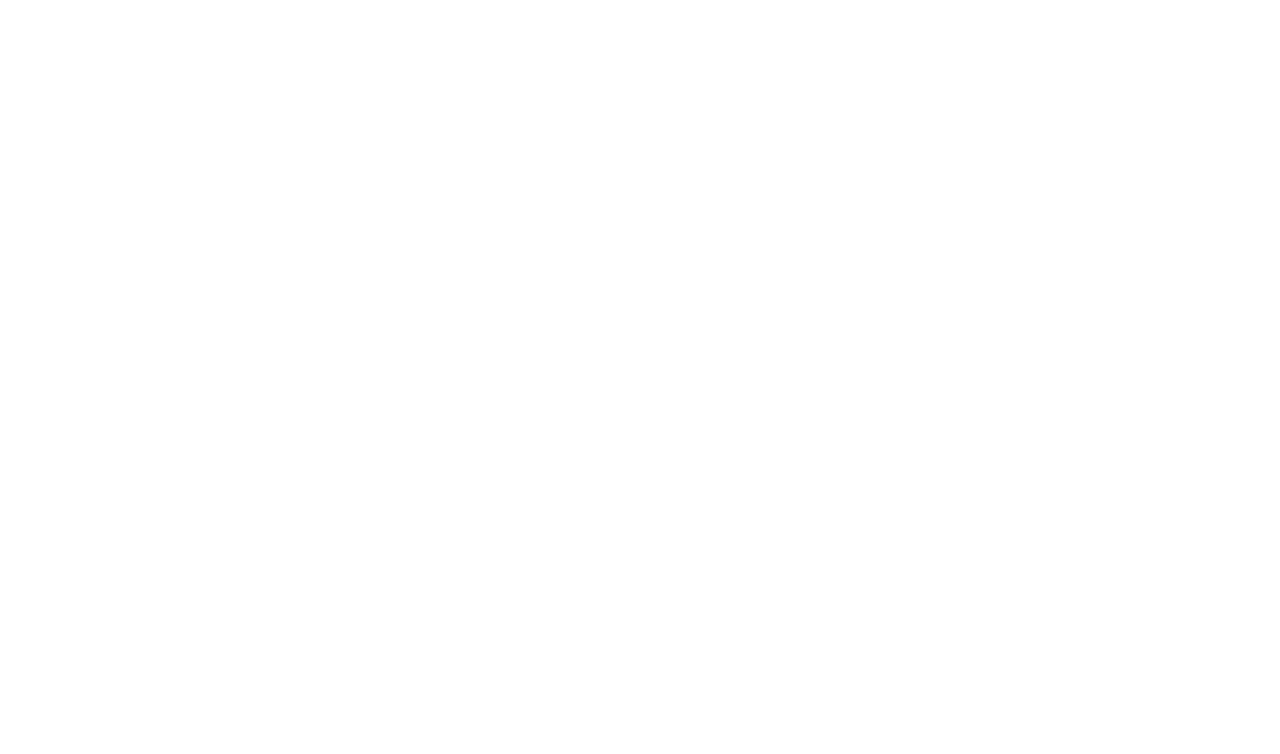
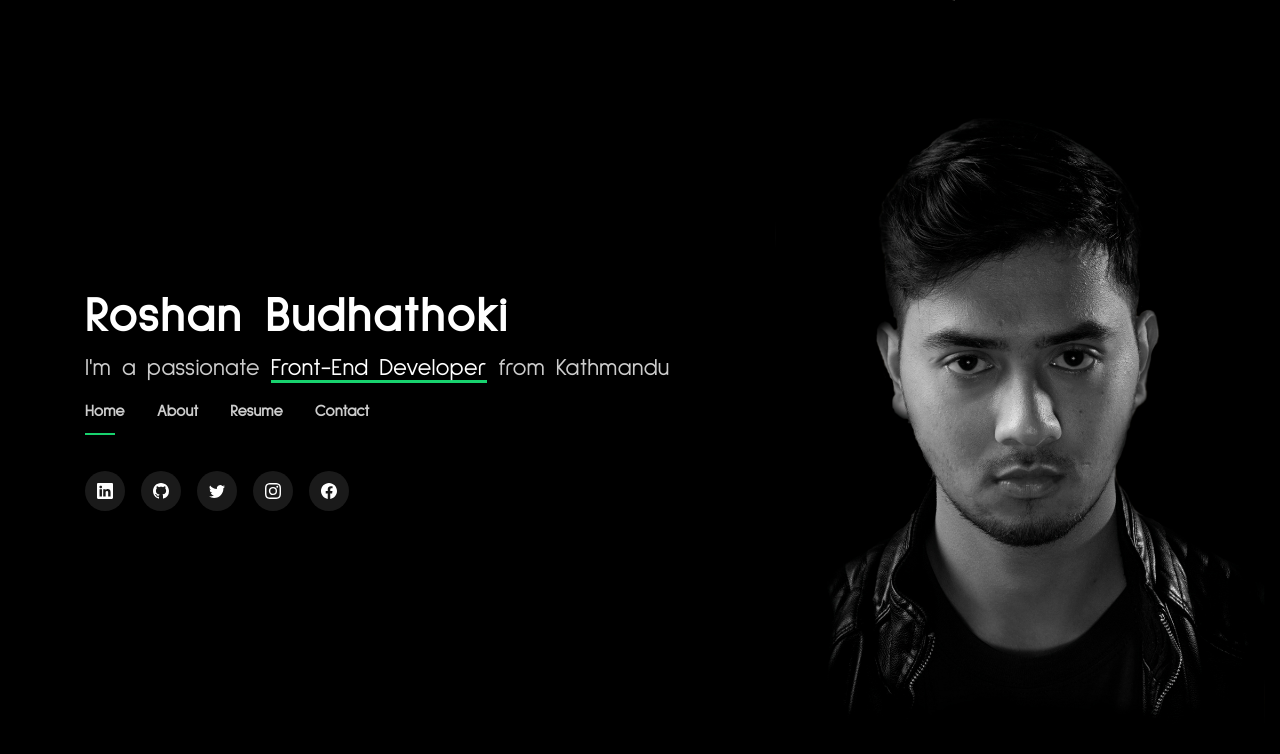
Before and after one commit to HelloRoshan/HelloRoshan.github.io, a Nuxt app: page /homepage in a window 1280 px wide. Before the commit this address had no page. Shown: the top 754 px of the page. Built offline with nearby package versions, Linux system fonts and the light colour scheme; what vue-particles would draw is missing.

Commit message:
added new homepage

```diff
--- /dev/null
+++ b/components/NavNew.vue
@@ -0,0 +1,46 @@
+<template>
+    <b-nav>
+        <b-nav-item active class="nav-menu-item">Home</b-nav-item>
+        <b-nav-item class="nav-menu-item">About</b-nav-item>
+        <b-nav-item class="nav-menu-item">Resume</b-nav-item>
+        <!-- <b-nav-item class="nav-menu-item">Services</b-nav-item> -->
+        <!-- <b-nav-item class="nav-menu-item">Portfolio</b-nav-item> -->
+        <b-nav-item class="nav-menu-item">Contact</b-nav-item>
+    </b-nav>
+</template>
+<style scoped>
+.nav-menu-item {
+    position: relative;
+}
+.nav-menu-item > .nav-link {
+    color: rgba(255,255,255, .8);
+    font-family: 'SulphurPoint-Regular', 'sans-serif';
+    font-weight: 900;
+}
+.nav-menu-item:first-child > .nav-link {
+    padding-left: 0;
+}
+.nav-menu-item > .nav-link:before {
+    content: "";
+    position: absolute;
+    width: 0;
+    height: 2px;
+    bottom: -4px;
+    left: 16px;
+    background-color: #18d26e;
+    visibility: hidden;
+    width: 0px;
+    transition: all 0.3s ease-in-out;
+}
+.nav-menu-item:first-child > .nav-link:before {
+    left: 0;
+}
+.nav-menu-item > .nav-link.active:before {
+    width: 30px;
+}
+.nav-menu-item:hover > .nav-link:before,
+.nav-menu-item > .nav-link.active:before {
+    visibility: visible;
+    width: 30px;
+}
+</style>
--- /dev/null
+++ b/components/SocialsLink.vue
@@ -0,0 +1,44 @@
+<template>
+    <div class="social-links">
+        <b-link href="https://www.linkedin.com/in/roshan-budhathoki/" target="_blank" class="social-icon"><b-icon-linkedin /></b-link>
+        <b-link href="https://github.com/HelloRoshan" target="_blank" class="social-icon"><b-icon-github /></b-link>
+        <b-link href="https://twitter.com/roshanuchiha02" target="_blank" class="social-icon"><b-icon-twitter /></b-link>
+        <b-link href="https://www.instagram.com/____roshan_____/" target="_blank" class="social-icon"><b-icon-instagram /></b-link>
+        <b-link href="https://www.facebook.com/roshan.budhathoki1/" target="_blank" class="social-icon"><b-icon-facebook /></b-link>
+    </div>
+</template>
+<script>
+import { BIconLinkedin, BIconGithub, BIconTwitter, BIconInstagram, BIconFacebook } from 'bootstrap-vue';
+export default {
+    name: 'SocialsLink',
+    components: {
+        BIconLinkedin, BIconGithub, BIconTwitter, BIconInstagram, BIconFacebook
+    }
+}
+</script>
+<style scoped>
+.social-links {
+    display: flex;
+    margin-top: 40px;
+}
+.social-icon {
+    border-radius: 50%;
+    margin-left: 16px;
+    background-color: #999;
+    font-size: 1rem;
+    display: flex;
+    align-items: center;
+    justify-content: center;
+    background-color: rgba(255, 255, 255, .1);
+    color: #fff;
+    width: 40px;
+    height: 40px;
+    transition: ease-in-out 0.3s;
+}
+.social-icon:first-child {
+    margin-left: 0;
+}
+.social-icon:hover {
+    background-color: #18d26e;
+}
+</style>
--- /dev/null
+++ b/pages/homepage.vue
@@ -0,0 +1,58 @@
+<template>
+    <header id="header">
+        <div class="container">
+            <h1 class="text-left">Roshan Budhathoki</h1>
+            <h2 class="text-left">I'm a passionate <span class="border-bottom" style="border-bottom-width:3px !important;border-color:#18d26e !important;color:#fff;">Front-End Developer</span> from Kathmandu</h2>
+            <nav-new />
+            <socials-link />
+        </div>
+    </header>
+</template>
+<script>
+import NavNew from '~/components/NavNew.vue';
+import SocialsLink from '~/components/SocialsLink.vue'
+export default {
+    name: 'Homepage',
+    components: {
+        NavNew,
+        SocialsLink
+    }
+}
+</script>
+<style scoped>
+#header {
+    transition: ease-in-out 0.3s;
+    position: relative;
+    height: 100vh;
+    display: flex;
+    align-items: center;
+    z-index: 997;
+    overflow-y: auto;
+    background: url(~assets/bg.jpg) no-repeat top right fixed;
+    -webkit-background-size: cover;
+    -moz-background-size: cover;
+    -o-background-size: cover;
+    background-size: cover;
+    color: #fff;
+}
+#header h1 {
+    font-size: 48px;
+    font-family: 'SulphurPoint-Regular', 'sans-serif';
+    font-weight: 900;
+    letter-spacing: 2px;;
+}
+#header h2 {
+    font-size: 24px;
+    font-family: 'SulphurPoint-Regular', 'sans-serif';
+    font-weight: 400;
+    color: rgba(255,255,255, .8);
+}
+@media (max-width: 992px) {
+    #header h1 {
+        font-size: 36px;
+    }
+    #header h2 {
+        font-size: 20px;
+    }
+}
+</style>
```
Also changed, not shown: assets/bg.jpg (added).
